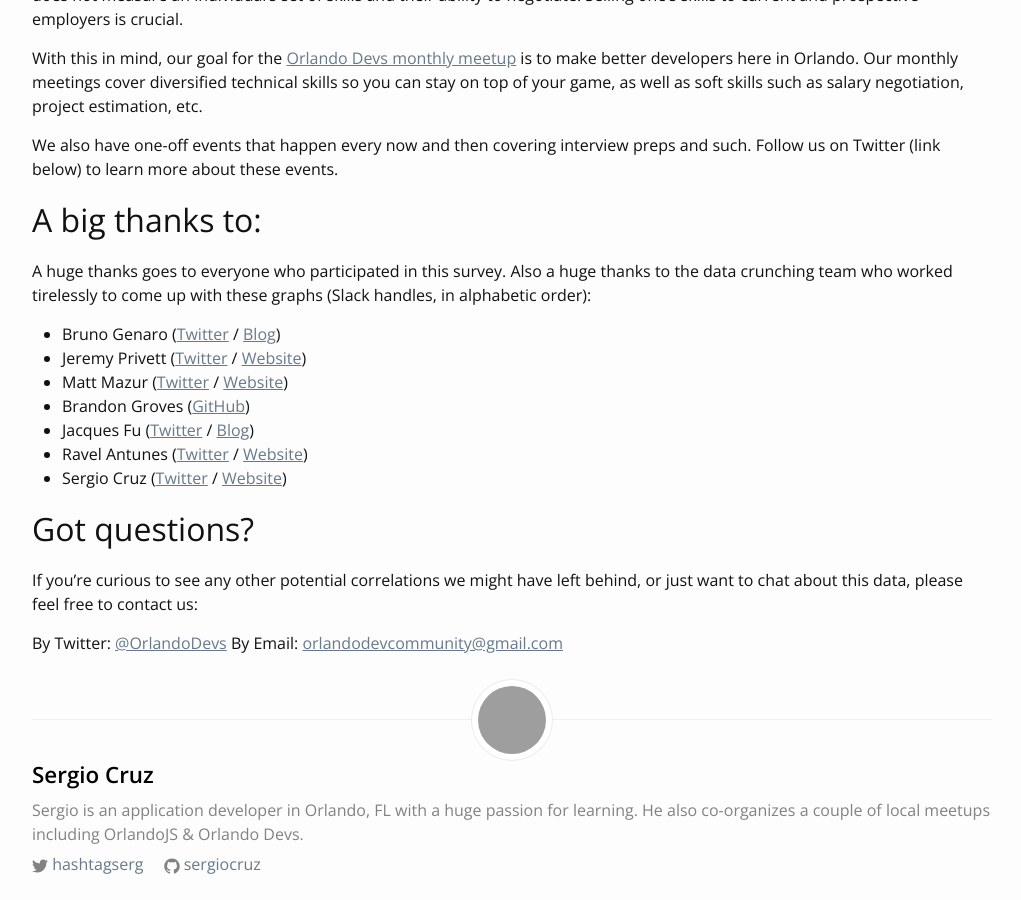
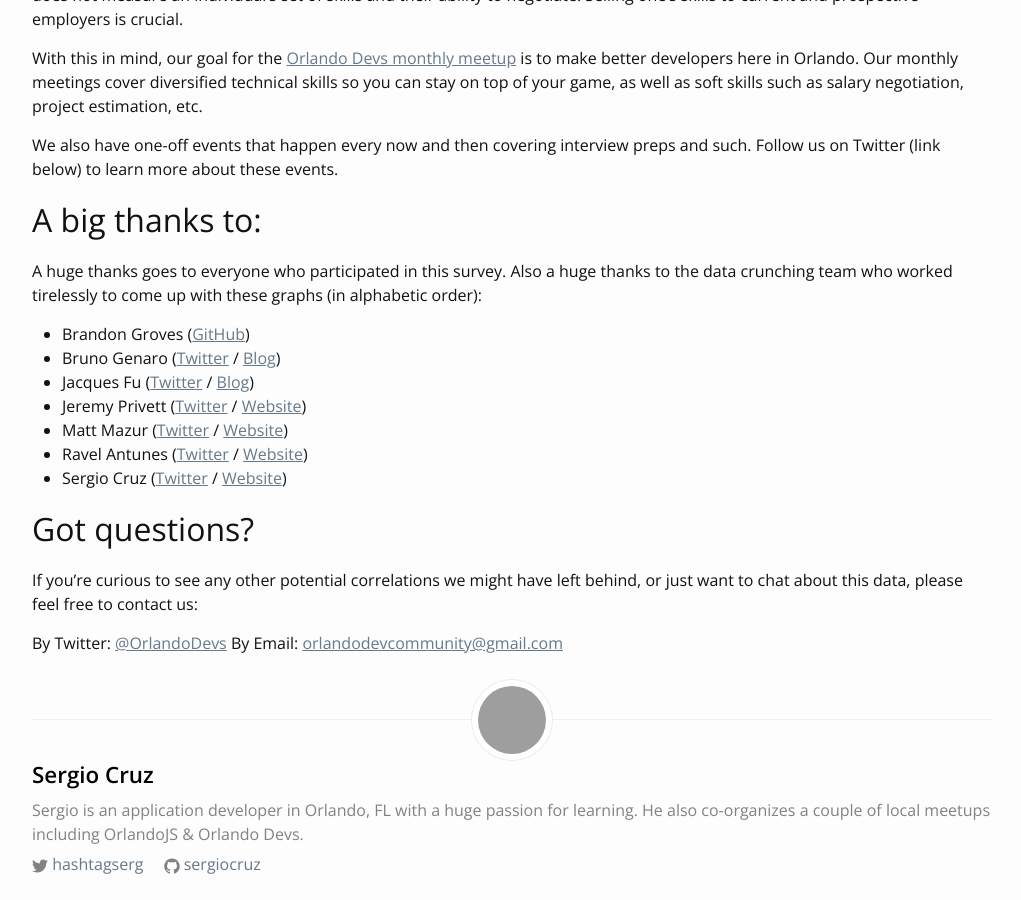
Before and after one commit to OrlandoDevs/orlandodevs.github.io, a Jekyll site: the page built from _posts/2016-01-19-orlando-devs-salaries-in-2016.md, in a window 1280 px wide and 900 px high, scrolled down 9929 px. Shown: the whole window, without its empty margins (128-1149 px from the left). Built offline with Jekyll 4.4.1, drawn with Linux system fonts in a browser that asks for light colours; comment, search, counter and statistics services are not loaded; grey boxes are pictures that could not be loaded.

Commit message:
Salaries: typos everywhere

```diff
--- a/_posts/2016-01-19-orlando-devs-salaries-in-2016.md
+++ b/_posts/2016-01-19-orlando-devs-salaries-in-2016.md
@@ -171,13 +171,13 @@ We also have one-off events that happen every now and then covering interview pr
 
 ## A big thanks to:
 
-A huge thanks goes to everyone who participated in this survey. Also a huge thanks to the data crunching team who worked tirelessly to come up with these graphs (Slack handles, in alphabetic order):
+A huge thanks goes to everyone who participated in this survey. Also a huge thanks to the data crunching team who worked tirelessly to come up with these graphs (in alphabetic order):
 
+- Brandon Groves ([GitHub](https://github.com/DFieldFL))
 - Bruno Genaro ([Twitter](https://twitter.com/bfgenaro) / [Blog](https://medium.com/@brunogenaro))
+- Jacques Fu ([Twitter](https://twitter.com/JacquesKFu) / [Blog](https://medium.com/startups-with-kids))
 - Jeremy Privett ([Twitter](https://twitter.com/Atrophius) / [Website](http://www.jeremyprivett.com))
 - Matt Mazur ([Twitter](https://twitter.com/mhmazur) / [Website](http://mattmazur.com))
-- Brandon Groves ([GitHub](https://github.com/DFieldFL))
-- Jacques Fu ([Twitter](https://twitter.com/JacquesKFu) / [Blog](https://medium.com/startups-with-kids))
 - Ravel Antunes ([Twitter](https://twitter.com/ravelantunes) / [Website](http://ravelantunes.com))
 - Sergio Cruz ([Twitter](https://twitter.com/hashtagserg) / [Website](https://sergiocruz.me))
 
```
